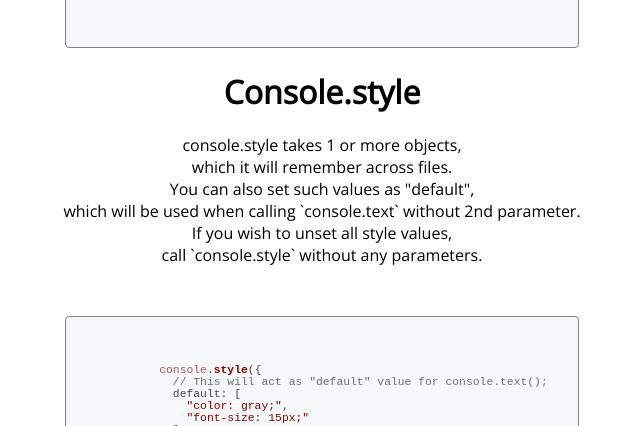
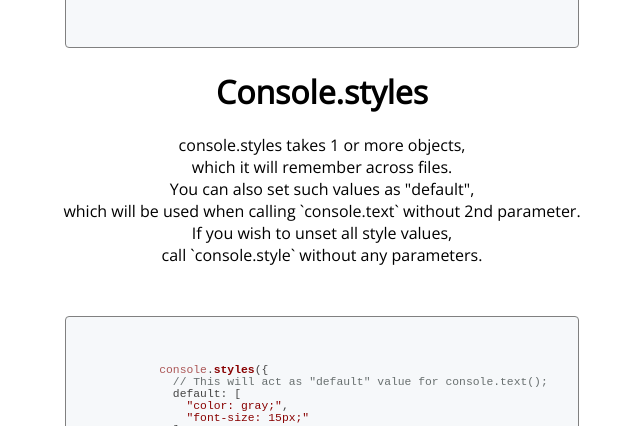
Before and after one commit to TomYoki/console.more, a plain HTML site: page index.html in a window 1280 px wide. Shown: the part 707-1133 px from the top of the page, without its empty margins (318-958 px from the left). Drawn offline with nearby package versions, Linux system fonts and the light colour scheme.

Commit message:
Fixed a typo in function name.

```diff
--- a/index.html
+++ b/index.html
@@ -100,8 +100,8 @@
           </code>
         </pre>
       </div>
-      <h1>Console.style</h1>
-      <p>console.style takes 1 or more objects,<br>
+      <h1>Console.styles</h1>
+      <p>console.styles takes 1 or more objects,<br>
       which it will remember across files.<br>
       You can also set such values as "default",<br>
       which will be used when calling `console.text` without 2nd parameter.<br>
@@ -110,7 +110,7 @@
       <div class="code-wrapper">
         <pre>
           <code class="js">
-            console.style({
+            console.styles({
               // This will act as "default" value for console.text();
               default: [
                 "color: gray;",
```
